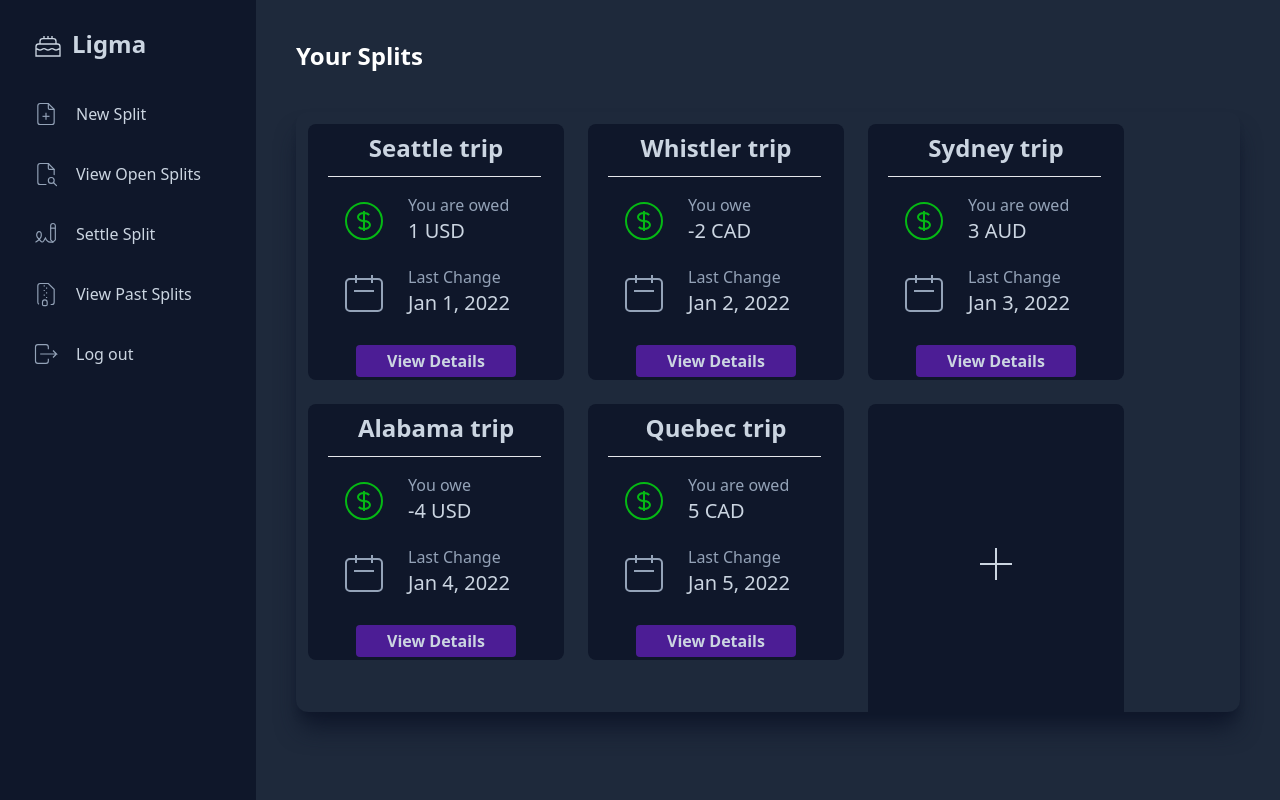
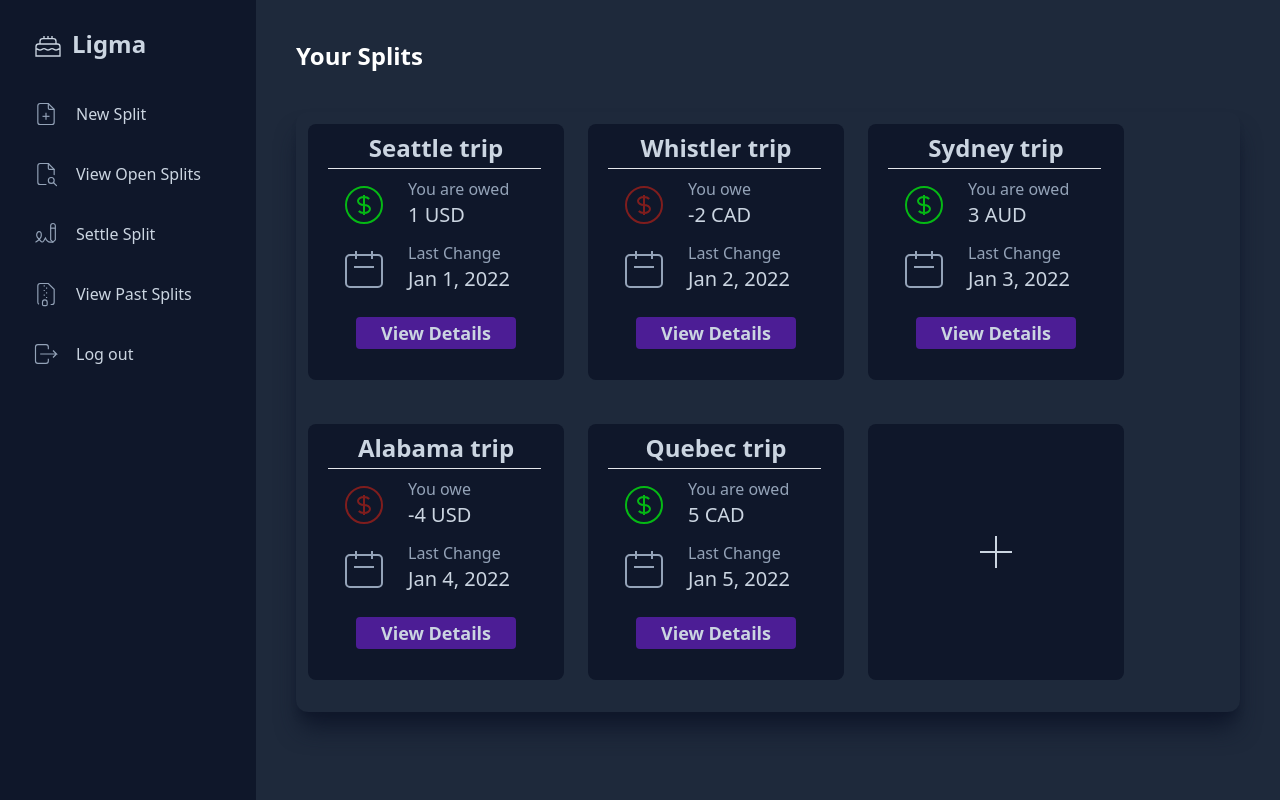
Before and after one commit to yanchenm/split, a Next.js app in the folder frontend/: page /app in a window 1280 px wide. Built offline with nearby package versions, Linux system fonts and the light colour scheme.

Commit message:
Fixed card sizes and added back button to detail view

```diff
--- a/frontend/components/App/NewCard.tsx
+++ b/frontend/components/App/NewCard.tsx
@@ -3,7 +3,7 @@ import React from 'react';
 const AddSplitCard: React.FC = () => {
 
   return (
-    <div className="rounded-lg w-64 h-80 bg-slate-900 flex m-3 text-slate-300">
+    <div className="rounded-lg w-64 h-64 bg-slate-900 flex m-3 text-slate-300">
         <img src="/plus.svg" className="mx-auto my-auto h-12 w-12"/>
     </div>
   );
--- a/frontend/components/App/SplitCard.tsx
+++ b/frontend/components/App/SplitCard.tsx
@@ -18,7 +18,7 @@ type WrapperProps = {
 
 const SplitDetail: React.FC<WrapperProps> = ({ children, svgSrc }) => {
   return (
-    <span className="flex flex-row items-center py-2 pl-8">
+    <span className="flex flex-row items-center py-2 pt-0 pl-8">
       <img src={svgSrc} className="h-12 w-12" />
       <div className="font-medium text-xl mb-1 pl-5">{children}</div>
     </span>
@@ -39,9 +39,9 @@ const SplitCard: React.FC<CardProps> = ({ name, userBalance, currency, lastUpdat
         <div className="font-bold text-2xl mb-1 text-center">{name}</div>
       </span>
 
-      <hr className="mx-5 my-2 w-5/6 text-slate-600" />
+      <hr className="mx-5 py-1 w-5/6 text-slate-600" />
 
-      <SplitDetail svgSrc="/green_dollar.svg">
+      <SplitDetail svgSrc={userBalance < 0 ? "/red_dollar.svg" : "/green_dollar.svg"}>
         <h3 className="text-base text-slate-400">{userBalance < 0 ? "You owe" : "You are owed"}</h3>
         {userBalance} {currency}
       </SplitDetail>
@@ -51,7 +51,7 @@ const SplitCard: React.FC<CardProps> = ({ name, userBalance, currency, lastUpdat
         {lastUpdate}
       </SplitDetail>
 
-      <span className="flex flex-row items-center justify-evenly py-4">
+      <span className="flex flex-row items-center justify-evenly py-3">
         <AppButton className="w-40" clickHandler={viewHandler}>View Details</AppButton>
       </span>
     </div>
--- a/frontend/components/DetailView/GroupStats.tsx
+++ b/frontend/components/DetailView/GroupStats.tsx
@@ -39,20 +39,20 @@ const GroupStats: React.FC<StatProps> = ({ totalExpenses, numTxns, userBalance }
         <SingleStat
           svgSrc={userBalance > 0 ? '/green_dollar.svg' : '/red_dollar.svg'}
           label='Your Total'
-          amount={420}
+          amount={userBalance}
         />
         <SingleStat
           svgSrc='/cake.svg'
           label='Total Expenses'
-          amount={69}
+          amount={totalExpenses}
         />
         <SingleStat
           svgSrc='/plus.svg'
           label='Total Transactions'
-          amount={69}
+          amount={numTxns}
         />
         <span className="pl-14">
-          <AppButton className="" clickHandler={hello}>Settle Up</AppButton>
+          <AppButton className="text-slate-300" clickHandler={hello}>Settle Up</AppButton>
         </span>
       </span>
     </div>
--- a/frontend/components/UI/AppButton.tsx
+++ b/frontend/components/UI/AppButton.tsx
@@ -10,7 +10,7 @@ const AppButton: React.FC<buttonProps> = ({ children, className, clickHandler})
 
   return (
     <button
-      className={`bg-violet-900 hover:bg-violet-800 text-base px-6 rounded h-8 ${className}`}
+      className={`bg-violet-900 hover:bg-violet-800 text-lg px-6 rounded h-8 ${className}`}
       onClick={clickHandler}
     >
       {children}
--- a/frontend/pages/app/group/[id].tsx
+++ b/frontend/pages/app/group/[id].tsx
@@ -2,8 +2,9 @@ import type { NextPage } from 'next/types';
 import { useRouter } from 'next/router';
 
 import GroupStats from '../../../components/DetailView/GroupStats';
-import Expense from '../../../components/DetailView/Expense';
 import ExpenseList from '../../../components/DetailView/ExpensesList';
+
+import AppButton from '../../../components/UI/AppButton';
 
 const DetailView: NextPage = () => {
   const router = useRouter();
@@ -11,8 +12,9 @@ const DetailView: NextPage = () => {
 
   return (
     <div className="bg-slate-800 text-slate-400 min-h-screen">
-      <div className="text-5xl pt-10 pl-10">
-         Viewing {id}
+      <div className="text-5xl pt-10 pl-10 flex flex-row items-center justify-between">
+         <h3 className="pl-10">{id}</h3>
+         <AppButton className="mr-16 text-slate-300" clickHandler={() => {router.back()}}>Back</AppButton>
       </div>
 
       <div className="flex flex-col space-x-10 ml-20">
```
